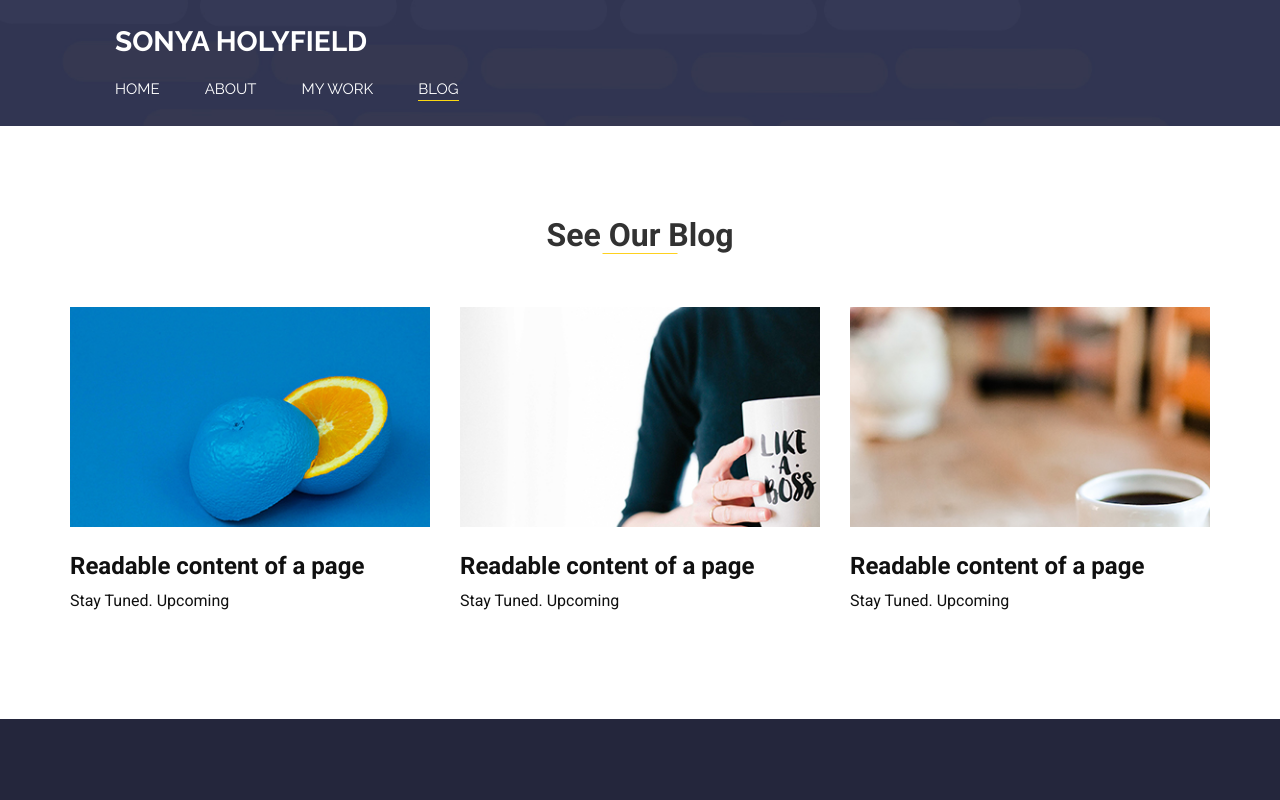
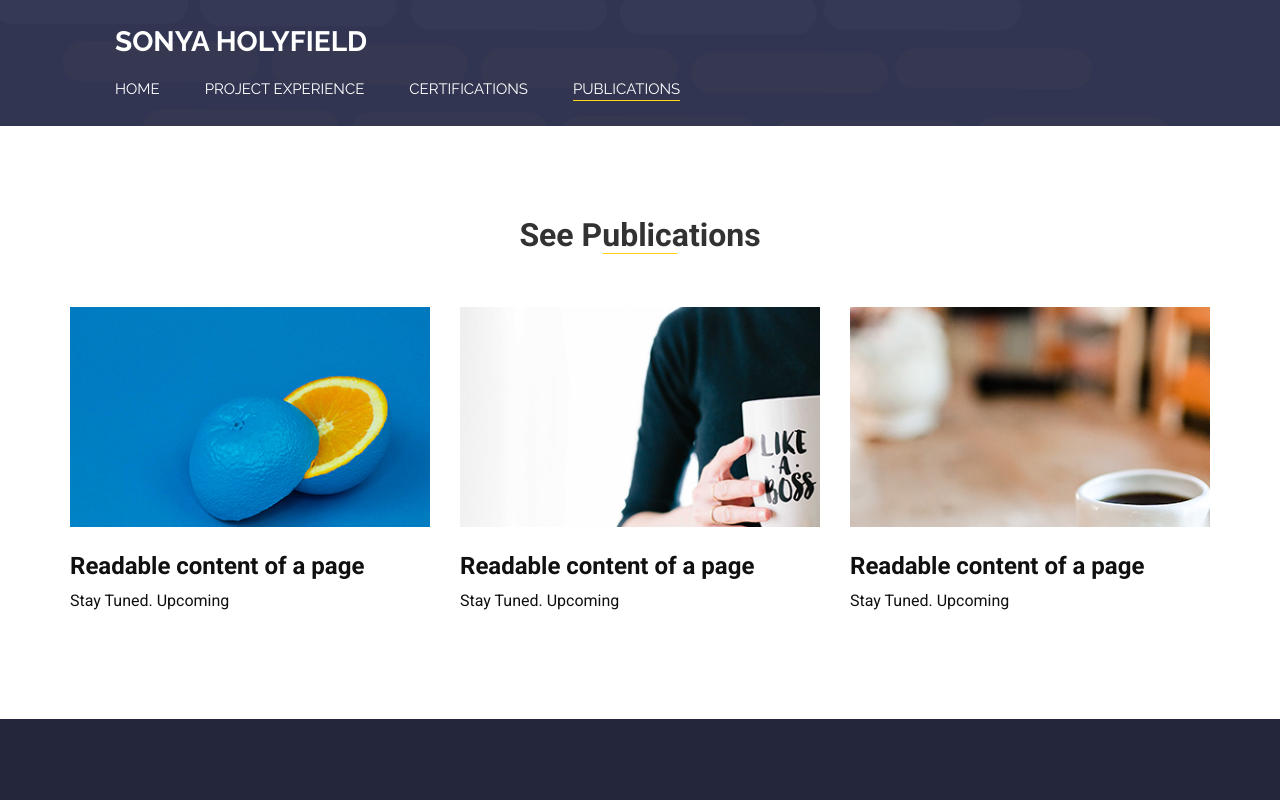
Before and after one commit to grada-20/sholyfield.github.io, a plain HTML site: page blog.html in a window 1280 px wide. Shown: the top 800 px of the page. Drawn offline with nearby package versions, Linux system fonts and the light colour scheme.

Commit message:
Add files via upload

```diff
--- a/blog.html
+++ b/blog.html
@@ -12,7 +12,7 @@
   <meta name="description" content="" />
   <meta name="author" content="" />
 
-  <title>Sonya Holyfield</title>
+  <title>Publications|Sonya Holyfield</title>
 
   <!-- slider stylesheet -->
   <link rel="stylesheet" type="text/css" href="https://cdnjs.cloudflare.com/ajax/libs/OwlCarousel2/2.1.3/assets/owl.carousel.min.css" />
@@ -52,13 +52,13 @@
                       <a class="nav-link pl-0" href="index.html">Home <span class="sr-only">(current)</span></a>
                     </li>
                     <li class="nav-item">
-                      <a class="nav-link" href="about.html"> About </a>
+                      <a class="nav-link" href="about.html"> Project Experience </a>
                     </li>
                     <li class="nav-item">
-                      <a class="nav-link" href="work.html">My Work </a>
+                      <a class="nav-link" href="work.html"> Certifications </a>
                     </li>
                     <li class="nav-item active">
-                      <a class="nav-link" href="blog.html"> Blog </a>
+                      <a class="nav-link" href="blog.html"> Publications </a>
                     </li>
                   </ul>
                 </div>
@@ -78,7 +78,7 @@
     <div class="container">
       <div class="heading_container">
         <h2>
-          See Our Blog
+          See Publications
         </h2>
       </div>
       <div class="row">
```
Also changed, not shown: about.html (+4 -4 lines), work.html (+5 -5 lines).
